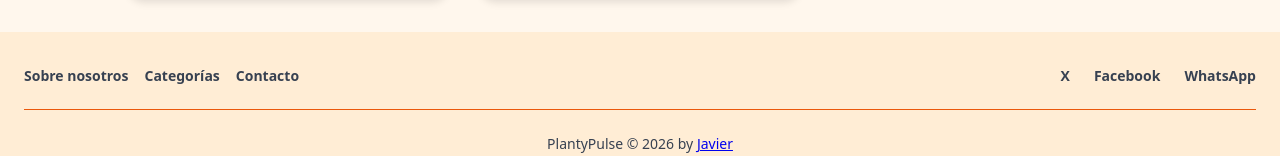
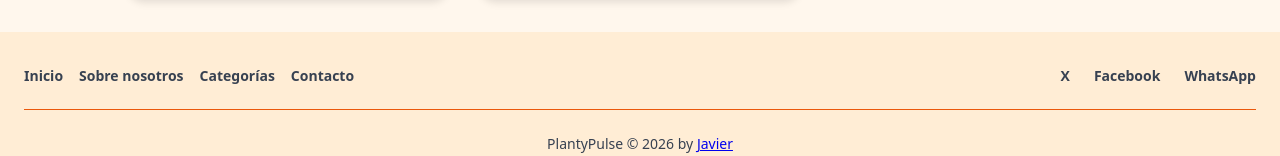
Before and after one commit to javier-a-agustin/86795, a plain HTML site: page index.html in a window 1280 px wide. Shown: the part 1998-2154 px from the top of the page. Drawn offline with Linux system fonts and the light colour scheme.

Commit message:
Add home link to footer

```diff
--- a/index.html
+++ b/index.html
@@ -145,6 +145,7 @@
         <div class="footer-top">
             <nav class="footer-nav">
                 <ul>
+                    <li><a href="index.html">Inicio</a></li>
                     <li><a href="nosotros.html">Sobre nosotros</a></li>
                     <li><a href="#">Categorías</a></li>
                     <li><a href="#">Contacto</a></li>
```
Also changed, not shown: nosotros.html (+1 -0 lines), product-detail.html (+1 -0 lines).
